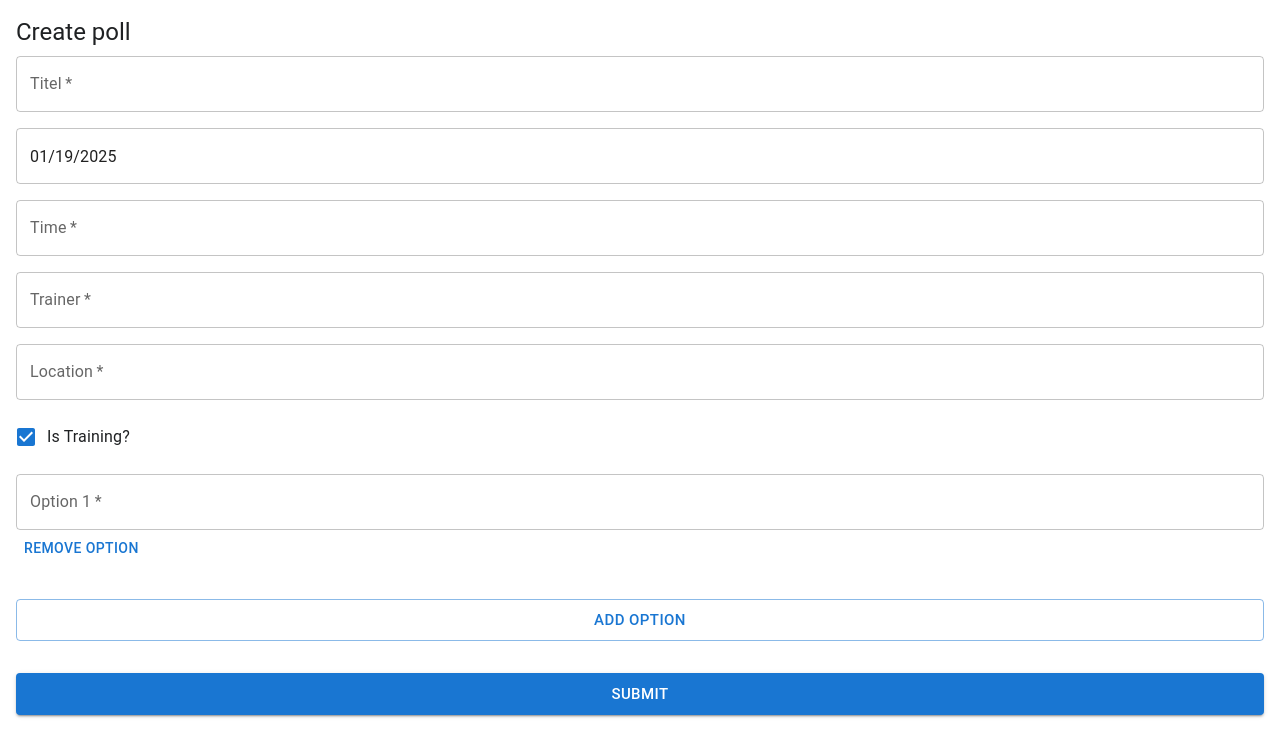
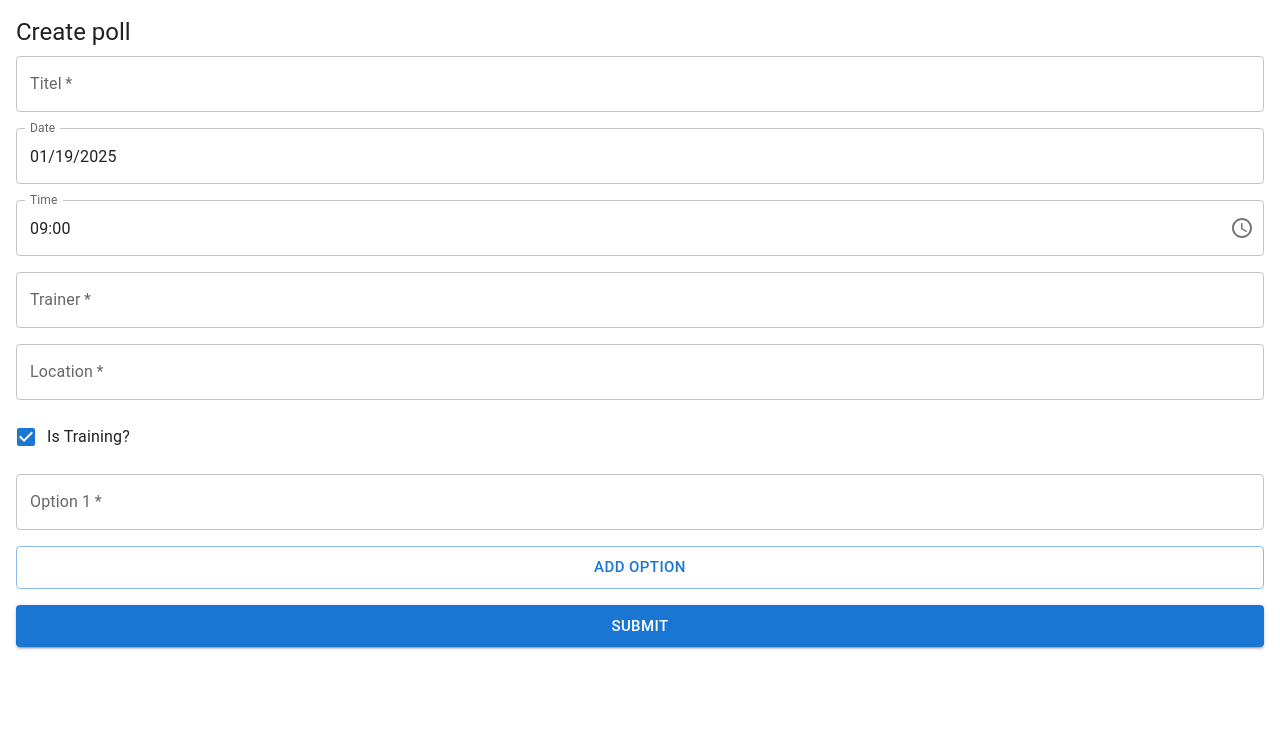
Before and after one commit to j33tj3/loopmeesters, a Next.js app: page /create-poll in a window 1280 px wide. Shown: the top 756 px of the page. Built offline with nearby package versions, Linux system fonts and the light colour scheme.

Commit message:
Add TimePicker

```diff
--- a/src/components/CreatePoll/index.tsx
+++ b/src/components/CreatePoll/index.tsx
@@ -11,7 +11,7 @@ import {
 import axios from "axios";
 import { useRouter } from "next/navigation";
 import { todaysDate } from "@/utils/utils";
-import { DatePicker } from "@mui/x-date-pickers";
+import { DatePicker, DesktopTimePicker } from "@mui/x-date-pickers";
 import dayjs from "dayjs";
 
 const Form = () => {
@@ -81,6 +81,7 @@ const Form = () => {
         required
       />
       <DatePicker
+        label="Date"
         onChange={(newValue) =>
           setFormData((prevData) => ({
             ...prevData,
@@ -90,14 +91,20 @@ const Form = () => {
         value={dayjs(formData.date)}
         sx={{ width: "100% " }}
       />
-      {/* TODO: Replace below with Time Picker */}
-      <TextField
+      <DesktopTimePicker
         label="Time"
-        name="time"
-        value={formData.time}
-        onChange={handleChange}
-        fullWidth
-        required
+        ampm={false}
+        value={
+          formData.time
+            ? dayjs(formData.time, "HH:mm")
+            : dayjs("09:00", "HH:mm")
+        }
+        onChange={(newValue) =>
+          setFormData((prevData) => ({
+            ...prevData,
+            time: newValue ? newValue.format("HH:mm") : "",
+          }))
+        }
       />
       <TextField
         label="Trainer"
@@ -130,7 +137,7 @@ const Form = () => {
       {formData.options.map((_option, index) => {
         const number = index + 1;
         return (
-          <Box key={index} sx={{ marginBottom: 2 }}>
+          <Box key={index}>
             <TextField
               label={`Option ${number}`}
               name={`option-${number}`}
@@ -139,6 +146,7 @@ const Form = () => {
               required
               onChange={(e) => handleOptionChange(e, index)}
             />
+            {formData.options.length !== 1 && (
               <Button
                 type="button"
                 onClick={() => {
@@ -152,6 +160,7 @@ const Form = () => {
               >
                 Remove Option
               </Button>
+            )}
           </Box>
         );
       })}
@@ -164,13 +173,7 @@ const Form = () => {
       >
         Add Option
       </Button>
-      <Button
-        type="submit"
-        variant="contained"
-        size="large"
-        fullWidth
-        sx={{ marginTop: 2 }}
-      >
+      <Button type="submit" variant="contained" size="large" fullWidth>
         Submit
       </Button>
     </Box>
```
Lines whose indentation alone changed are shown as unchanged.
